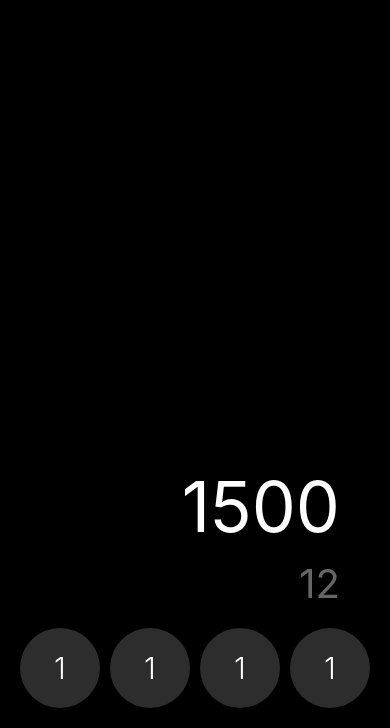
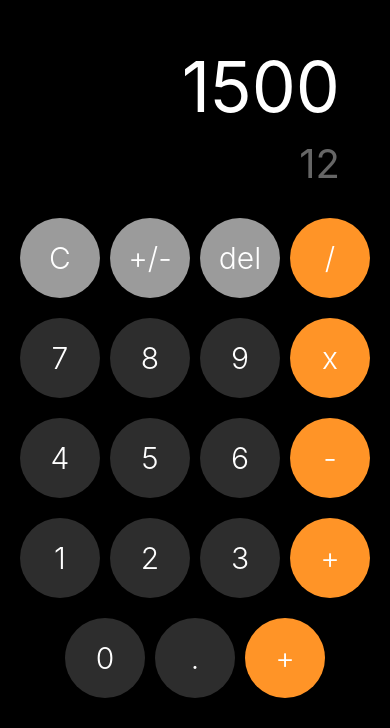
Before and after one commit to JerlibGnzlz/calculadoraRN, a React Native app: screen / in a window 390 px wide. Shown: the part 116-844 px from the top of the page. Built offline with nearby package versions, Linux system fonts and the light colour scheme.

Commit message:
full botones

```diff
--- a/src/config/themes/app-themes.ts
+++ b/src/config/themes/app-themes.ts
@@ -1,8 +1,8 @@
 import { StyleSheet } from 'react-native';
 
-export const color = {
+export const colors = {
     darkGray: '#2D2D2D',
-    lightGray: '9B9B9B',
+    lightGray: '#9B9B9B',
     orange: '#ff9427',
 
     textPramary: 'white',
@@ -14,7 +14,7 @@ export const color = {
 export const styles = StyleSheet.create({
     background: {
         flex: 1,
-        backgroundColor: color.background,
+        backgroundColor: colors.background,
     },
 
     containerCalculadora: {
@@ -23,14 +23,14 @@ export const styles = StyleSheet.create({
         justifyContent: 'flex-end',
     },
     mainResult: {
-        color: color.textPramary,
+        color: colors.textPramary,
         fontSize: 70,
         textAlign: 'right',
         marginBottom: 10,
         fontWeight: '400',
     },
     subResult: {
-        color: color.textSecondary,
+        color: colors.textSecondary,
         fontSize: 40,
         textAlign: 'right',
     },
@@ -39,16 +39,17 @@ export const styles = StyleSheet.create({
     row: {
         flexDirection: 'row',
         justifyContent: 'center',
-        marginHorizontal: 10
+        marginHorizontal: 10,
+        marginVertical: 10,
     },
 
     button: {
         height: 80,
         width: 80,
-        backgroundColor: color.darkGray,
+        backgroundColor: colors.darkGray,
         borderRadius: 50,
         justifyContent: 'center',
-        marginHorizontal: 5
+        marginHorizontal: 5,
     },
 
     btnText: {
--- /dev/null
+++ b/src/presentation/components/CalBotones.tsx
@@ -0,0 +1,26 @@
+import React from 'react';
+import { Pressable, Text } from 'react-native';
+import { colors, styles } from '../../config/themes/app-themes';
+
+
+interface Props {
+  label: string,
+  color?: string
+}
+
+export default function CalBotones({
+  label,
+  color = colors.darkGray,
+}: Props) {
+  return (
+    <>
+      <Pressable style={({ pressed }) => ({
+        ...styles.button,
+        backgroundColor: color,
+        opacity: (pressed) ? 0.8 : 1,
+      })} >
+        <Text style={styles.btnText}> {label} </Text>
+      </Pressable>
+    </>
+  )
+}
--- a/src/presentation/screens/calculatorScreen.tsx
+++ b/src/presentation/screens/calculatorScreen.tsx
@@ -1,8 +1,9 @@
 /* eslint-disable react-native/no-inline-styles */
 import React from 'react';
 
-import { Pressable, Text, View } from 'react-native';
-import { styles } from '../../config/themes/app-themes';
+import { Text, View } from 'react-native';
+import { colors, styles } from '../../config/themes/app-themes';
+import CalBotones from '../components/CalBotones';
 
 export const CalculatorScreen = () => {
     return (
@@ -14,25 +15,38 @@ export const CalculatorScreen = () => {
             </View>
 
             <View style={styles.row}>
-
-                <Pressable style={styles.button} >
-                    <Text style={styles.btnText}>1</Text>
-                </Pressable>
-
-                <Pressable style={styles.button} >
-                    <Text style={styles.btnText}>1</Text>
-                </Pressable>
-
-                <Pressable style={styles.button} >
-                    <Text style={styles.btnText}>1</Text>
-                </Pressable>
-
-                <Pressable style={styles.button} >
-                    <Text style={styles.btnText}>1</Text>
-                </Pressable>
-
+                <CalBotones label="C" color={colors.lightGray} />
+                <CalBotones label="+/-" color={colors.lightGray} />
+                <CalBotones label="del" color={colors.lightGray} />
+                <CalBotones label="/" color={colors.orange} />
             </View>
 
+            <View style={styles.row}>
+                <CalBotones label="7" color={colors.darkGray} />
+                <CalBotones label="8" color={colors.darkGray} />
+                <CalBotones label="9" color={colors.darkGray} />
+                <CalBotones label="x" color={colors.orange} />
+            </View>
+
+            <View style={styles.row}>
+                <CalBotones label="4" color={colors.darkGray} />
+                <CalBotones label="5" color={colors.darkGray} />
+                <CalBotones label="6" color={colors.darkGray} />
+                <CalBotones label="-" color={colors.orange} />
+            </View>
+
+            <View style={styles.row}>
+                <CalBotones label="1" color={colors.darkGray} />
+                <CalBotones label="2" color={colors.darkGray} />
+                <CalBotones label="3" color={colors.darkGray} />
+                <CalBotones label="+" color={colors.orange} />
+            </View>
+
+            <View style={styles.row}>
+                <CalBotones label="0" color={colors.darkGray} />
+                <CalBotones label="." color={colors.darkGray} />
+                <CalBotones label="+" color={colors.orange} />
+            </View>
 
         </View >
     );
```
